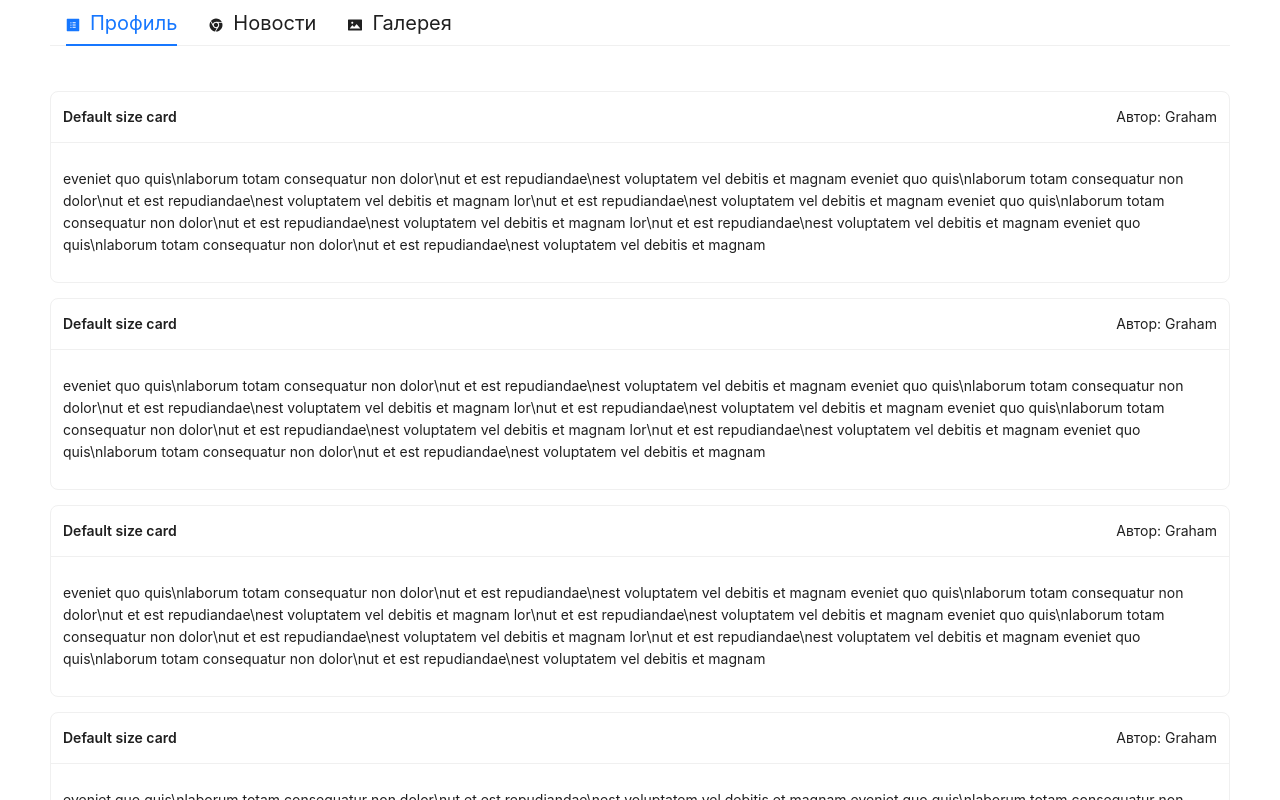
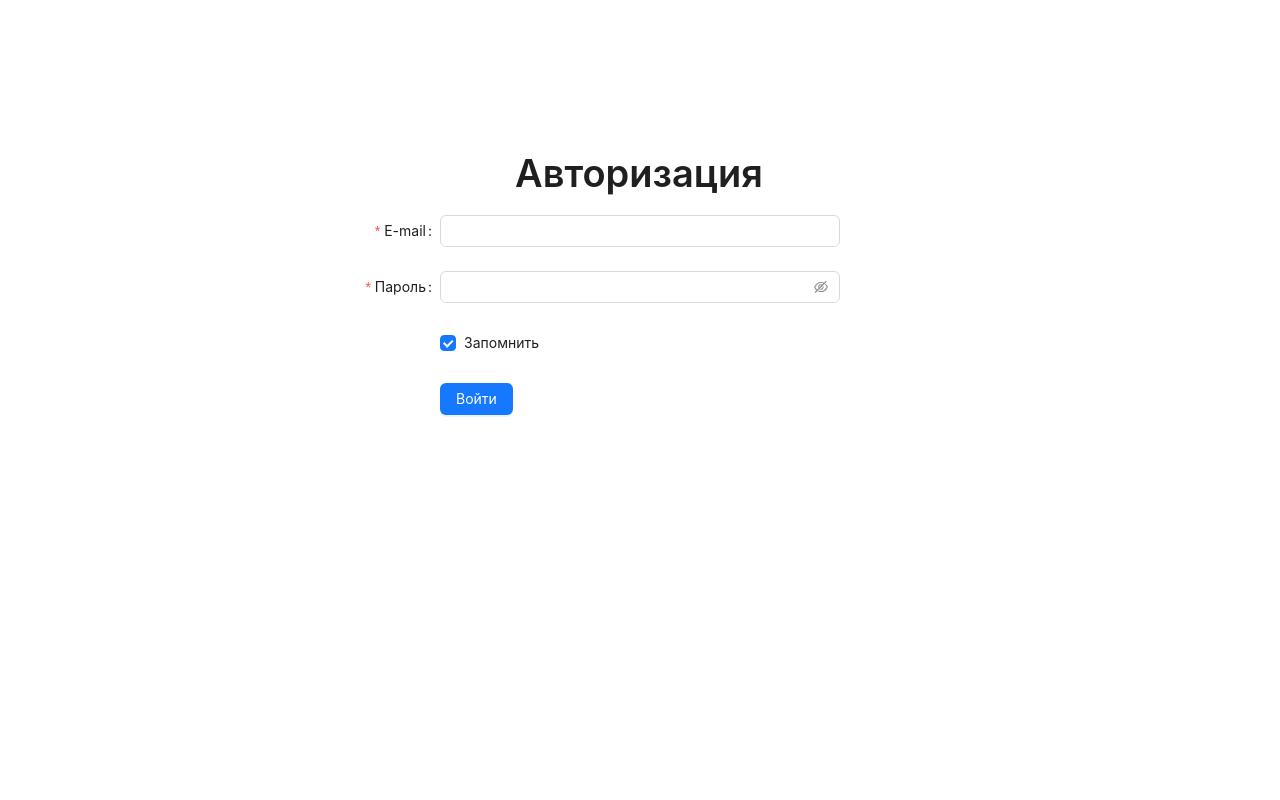
Before and after one commit to AlexS88190/dogma, a React (Create React App) app: page /signin in a window 1280 px wide. Shown: the top 800 px of the page. Built offline with nearby package versions, Linux system fonts and the light colour scheme.

Commit message:
добавить роуты, переменные окружения, авторизацию

```diff
--- a/package.json
+++ b/package.json
@@ -13,6 +13,7 @@
     "antd": "^5.3.2",
     "react": "^18.2.0",
     "react-dom": "^18.2.0",
+    "react-router-dom": "^6.9.0",
     "react-scripts": "5.0.1",
     "typescript": "^4.9.5",
     "web-vitals": "^2.1.4"
--- a/src/components/App/App.tsx
+++ b/src/components/App/App.tsx
@@ -1,16 +1,49 @@
-import React from 'react';
+import React, {useState} from 'react';
 import './App.css';
 import AuthForm from "../AuthForm/AuthForm";
-import Profile from "../Profile/Profile";
 import Main from "../Main/Main";
+import {Routes, Route, useNavigate} from "react-router-dom";
 
 function App() {
+    const [isloggedIn, setLoggedIn] = useState<boolean>(false);
+
+    const navigate = useNavigate();
+
+
+    const handleLogin = ():void => {
+        setLoggedIn(true);
+        navigate('/');
+    }
+
+
 
 
   return (
     <div className="page">
       <div className="page__content">
-          <Main/>
+          <Routes>
+              <Route
+                  path='/signin'
+                  element={
+
+                          <AuthForm
+                              handleLogin={handleLogin}
+                          />
+                  }
+              />
+              <Route
+                  path='/'
+                  element={
+                      // <ProtectedRoute path='/signup' loggedIn={loggedIn}>
+                      <Main/>
+                      // </ProtectedRoute>
+                  }
+
+              />
+
+          </Routes>
+
+
       </div>
     </div>
   );
--- a/src/components/AuthForm/AuthForm.tsx
+++ b/src/components/AuthForm/AuthForm.tsx
@@ -2,29 +2,49 @@ import React, {FC} from 'react';
 import './AuthForm.css';
 import { Button, Checkbox, Form, Input } from 'antd';
 import { Typography } from 'antd';
-
 const { Title } = Typography;
 
 
-const onFinish = (values: any) => {
-    console.log('Success:', values);
-};
+
+interface AuthFormProps {
+    handleLogin: () => void,
+}
+
+interface IValues {
+    email: string,
+    password: string,
+    remember: boolean
+}
+
+
 
 const onFinishFailed = (errorInfo: any) => {
     console.log('Failed:', errorInfo);
 };
 
 
-const AuthForm: FC = () => (
+const AuthForm: FC <AuthFormProps> = ({ handleLogin }) => {
+
+    const handleSubmit = (values: IValues) => {
+        const successAuth = values.email === process.env.REACT_APP_LOGIN && values.password === process.env.REACT_APP_PASSWORD;
+        if (successAuth) {
+            handleLogin()
+        }
+    };
+
+
+    return (
+
+
         <div className="authform">
             <Title className="authform__title">Авторизация</Title>
             <Form
                 name="basic"
-            labelCol={{ span: 4 }}
-            wrapperCol={{ span: 16 }}
-            style={{ maxWidth: 600 }}
-            initialValues={{ remember: true }}
-            onFinish={onFinish}
+                labelCol={{span: 4}}
+                wrapperCol={{span: 16}}
+                style={{maxWidth: 600}}
+                initialValues={{remember: true}}
+                onFinish={handleSubmit}
                 onFinishFailed={onFinishFailed}
                 autoComplete="off"
                 className="authform__content"
@@ -38,22 +58,22 @@ const AuthForm: FC = () => (
                         {required: true, message: 'Введите свой E-mail!'}
                     ]}
                 >
-                <Input />
+                    <Input/>
                 </Form.Item>
 
                 <Form.Item
                     label="Пароль"
                     name="password"
-                rules={[{ required: true, message: 'Введите пароль!' }]}
+                    rules={[{required: true, message: 'Введите пароль!'}]}
                 >
-                <Input.Password />
+                    <Input.Password/>
                 </Form.Item>
 
-            <Form.Item name="remember" valuePropName="checked" wrapperCol={{ offset: 4, span: 16 }}>
+                <Form.Item name="remember" valuePropName="checked" wrapperCol={{offset: 4, span: 16}}>
                     <Checkbox>Запомнить</Checkbox>
                 </Form.Item>
 
-            <Form.Item wrapperCol={{ offset: 4, span: 16 }}>
+                <Form.Item wrapperCol={{offset: 4, span: 16}}>
                     <Button type="primary" htmlType="submit">
                         Войти
                     </Button>
@@ -62,5 +82,6 @@ const AuthForm: FC = () => (
         </div>
 
     );
+}
 
 export default AuthForm;
--- a/src/components/List/List.tsx
+++ b/src/components/List/List.tsx
@@ -1,5 +1,5 @@
 import {List} from 'antd';
-import React from 'react';
+import React, {FC} from 'react';
 import PhotoItem from "../PhotoItem/PhotoItem";
 import NewsItem from "../../NewsItem/NewsItem";
 
@@ -30,7 +30,11 @@ const data = [
     },
 ];
 
-const _List: React.FC = () => (
+interface ListProps {
+    currentPage: string
+}
+
+const _List: FC<ListProps> = ({ currentPage }) => (
 
         <List
             itemLayout="vertical"
@@ -39,8 +43,10 @@ const _List: React.FC = () => (
             className="list"
             renderItem={(item, index) => (
                 <div className="list__item">
-                    {/*<PhotoItem/>*/}
-                    <NewsItem/>
+                    {currentPage === 'news'
+                        ? <NewsItem/>
+                        : <PhotoItem/>
+                    }
                 </div>
 
 
--- a/src/components/Main/Main.tsx
+++ b/src/components/Main/Main.tsx
@@ -3,6 +3,7 @@ import { ChromeFilled, ProfileFilled, PictureFilled } from '@ant-design/icons';
 import type { MenuProps } from 'antd';
 import { Menu } from 'antd';
 import List from '../List/List'
+import Profile from "../Profile/Profile";
 
 const items: MenuProps['items'] = [
     {
@@ -32,17 +33,20 @@ const items: MenuProps['items'] = [
 ];
 
 const Main: FC = () => {
-    const [current, setCurrent] = useState('profile');
+    const [currentPage, setCurrentPage] = useState<string>('profile');
 
-    const onClick: MenuProps['onClick'] = (event) => {
+    const handlePage: MenuProps['onClick'] = (event) => {
         console.log('click ', event);
-        setCurrent(event.key);
+        setCurrentPage(event.key);
     };
 
     return (
         <>
-            <Menu onClick={onClick} selectedKeys={[current]} mode="horizontal" items={items} style={{fontSize: 20}} />
-            <List/>
+            <Menu onClick={handlePage} selectedKeys={[currentPage]} mode="horizontal" items={items} style={{fontSize: 20}} />
+            {currentPage === 'profile'
+                ? <Profile/>
+                : <List currentPage={currentPage}/>
+            }
         </>
 
     );
--- a/src/components/Profile/Profile.tsx
+++ b/src/components/Profile/Profile.tsx
@@ -2,7 +2,6 @@ import React, {FC} from "react";
 import {Button, Form, Input} from "antd";
 import { Typography } from 'antd';
 import './Profile.css';
-import Navigation from "../Main/Main";
 
 const { Title } = Typography;
 
@@ -17,7 +16,6 @@ const onFinishFailed = (errorInfo: any) => {
 
 const Profile: FC = () => (
     <>
-        <Navigation/>
         <div className="profile">
             <Title className="profile__title">Профиль пользователя</Title>
             <Form
--- a/src/index.tsx
+++ b/src/index.tsx
@@ -2,10 +2,13 @@ import React from 'react';
 import ReactDOM from 'react-dom/client';
 import './index.css';
 import App from './components/App/App';
+import {BrowserRouter} from "react-router-dom";
 
 const root = ReactDOM.createRoot(
   document.getElementById('root') as HTMLElement
 );
 root.render(
-    <App />
+    <BrowserRouter>
+        <App />
+    </BrowserRouter>
 );
```
Also changed, not shown: 1 other file (tests, documents, lock files or other folders). Lines whose indentation alone changed are shown as unchanged.
